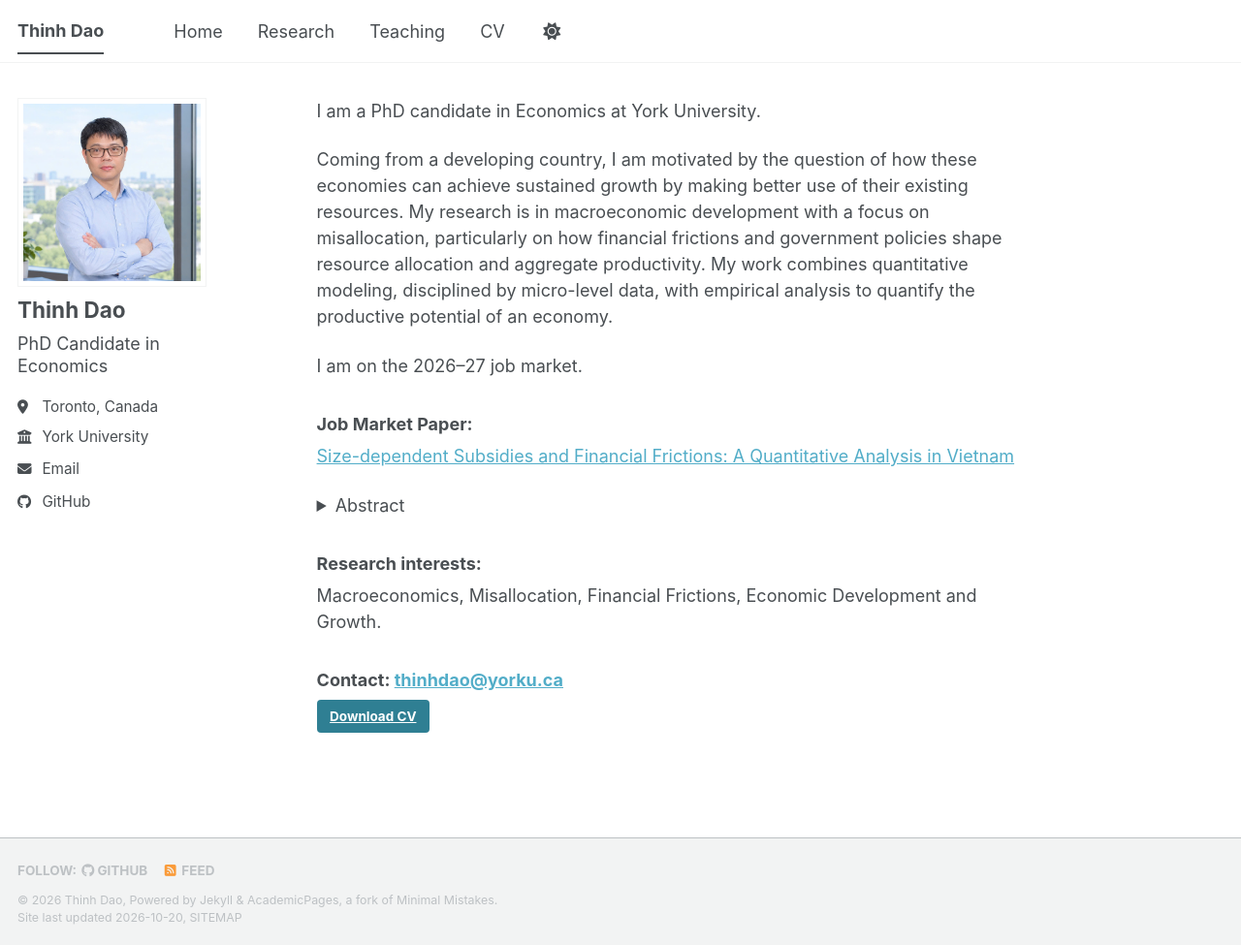
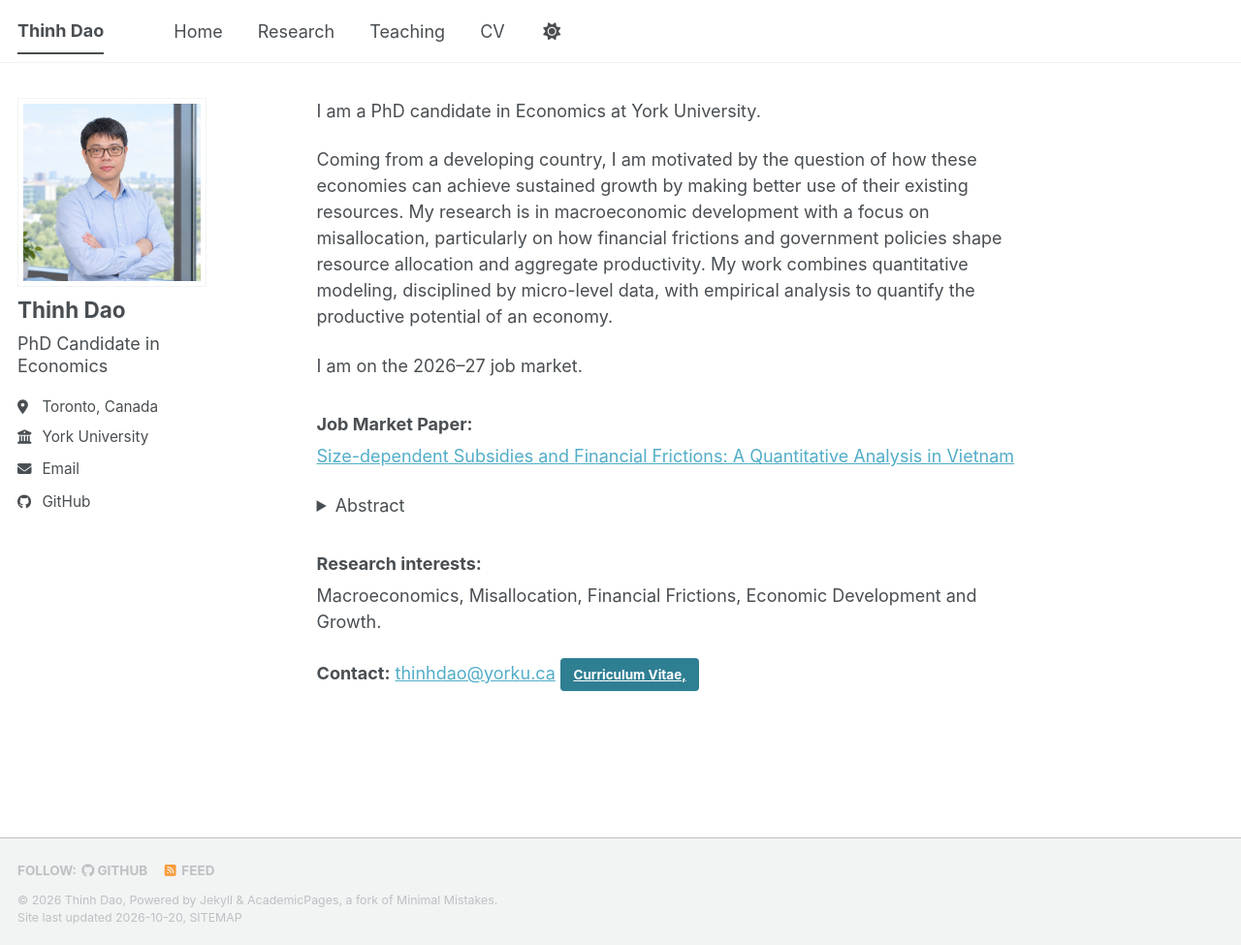
Before and after one commit to thinh-dao-econ/thinh-dao-econ.github.io, a Jekyll site: the page built from _pages/about.md, in a window 1280 px wide and 975 px high. Shown: the whole window at 97% size. Built offline with Jekyll 4.4.1, drawn with Linux system fonts in a browser that asks for light colours; a style sheet for code colours, icons or effects is not loaded.

Commit message:
Update contact section formatting in about.md

```diff
--- a/_pages/about.md
+++ b/_pages/about.md
@@ -26,5 +26,5 @@ Motivated by a policy in Vietnam that capped short-term lending rates for small
 ### Research interests:
 Macroeconomics, Misallocation, Financial Frictions, Economic Development and Growth.
 
-### Contact: [thinhdao@yorku.ca](mailto:thinhdao@yorku.ca)
-[Download CV](/files/Dao_CV.pdf){: .btn .btn--primary}
+**Contact:** [thinhdao@yorku.ca](mailto:thinhdao@yorku.ca)
+[Curriculum Vitae,](/files/Dao_CV.pdf){: .btn .btn--primary}
```
